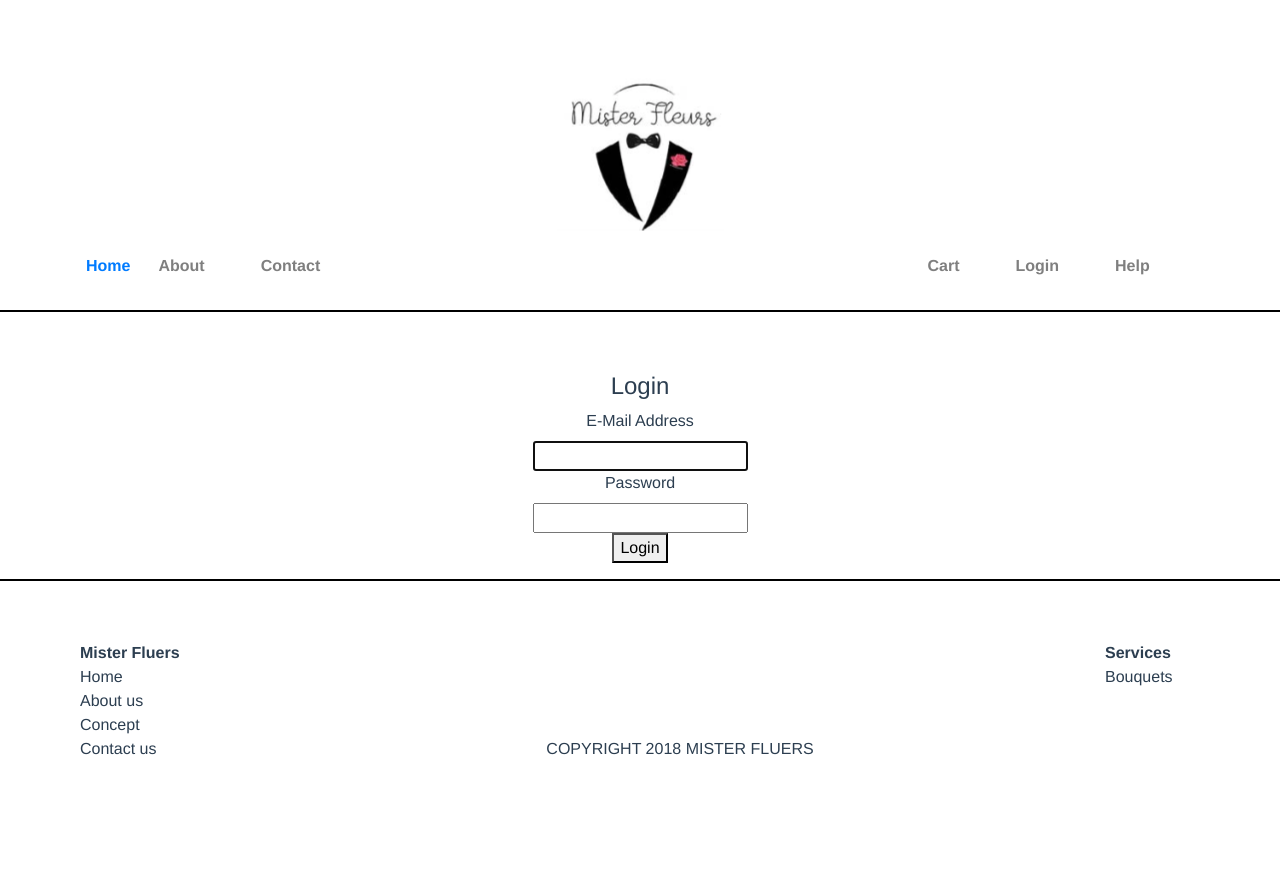
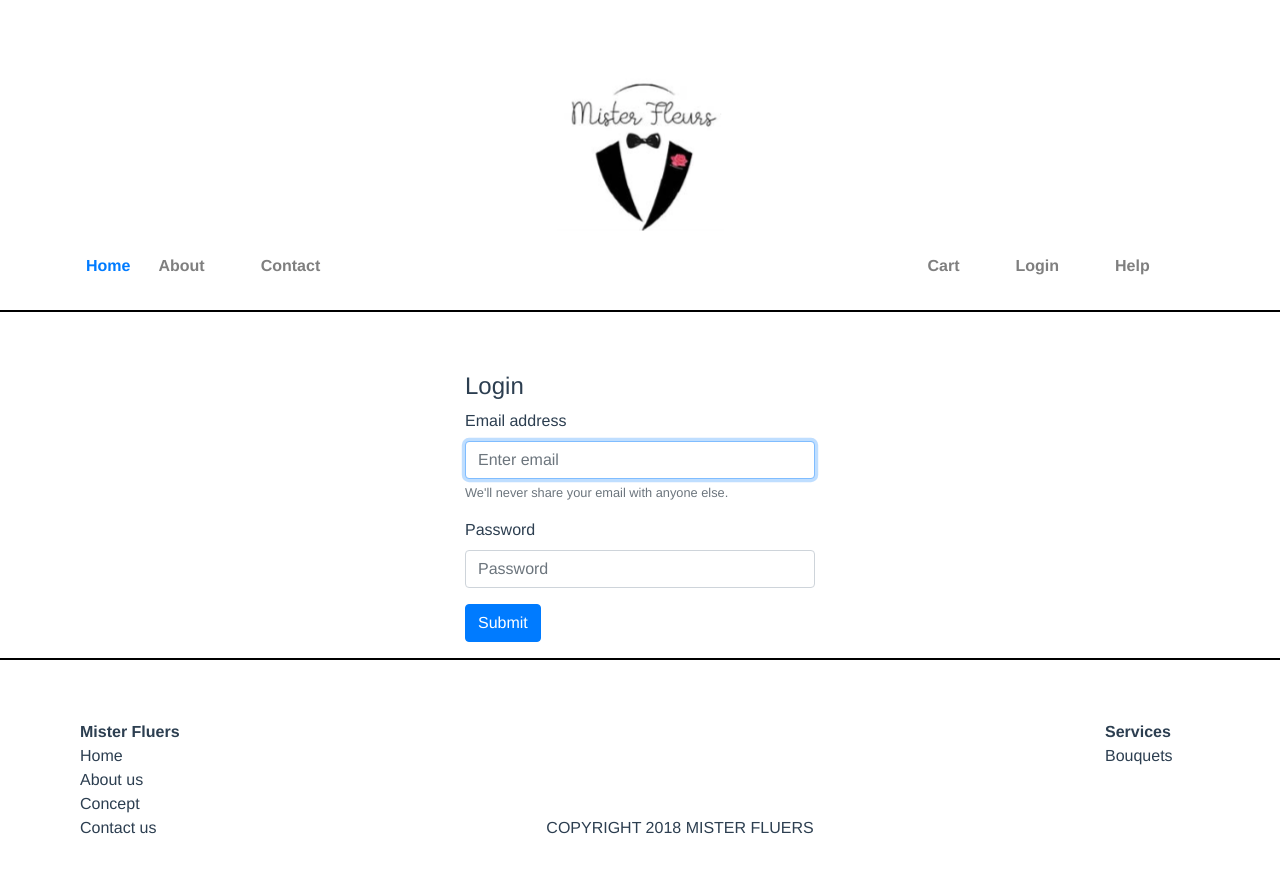
Before and after one commit to mkabage/mister-fleurs, a Vue app: page /login in a window 1280 px wide. Shown: the top 872 px of the page. Built offline with nearby package versions, Linux system fonts and the light colour scheme.

Commit message:
Added login page design

```diff
--- a/src/components/Home.vue
+++ b/src/components/Home.vue
@@ -33,7 +33,7 @@
         <div>
           <a class="text-info" v-on:click="addToCart(product)"> Add</a>
           <span style="margin: 0 15px;">{{productsCount[product.name] || 0}}</span>
-          <a class="text-info" v-on:click="removeFromCart(product)"> Remove</a>
+          <a class="text-info" v-if="invalidEmail" v-on:click="removeFromCart(product)"> Remove</a>
         </div>
       </div>
     </div>
--- a/src/components/Login.vue
+++ b/src/components/Login.vue
@@ -1,23 +1,27 @@
 <template>
-    <div>
-        <h4>Login</h4>
-        <form>
-            <label for="email" >E-Mail Address</label>
-            <div>
-                <input id="email" type="email" v-model="email" required autofocus>
+    <div class="container">
+        <div class="row" id="login-form">
+            <div class="col-md-4 offset-md-4">
+                <h4>Login</h4>
+                <form>
+                    <div class="form-group">
+                        <label for="email">Email address</label>
+                        <input autofocus type="email" v-model="email" class="form-control" id="email" aria-describedby="emailHelp" placeholder="Enter email">
+                        <small v-if="invalidEmail" class="text-danger">Invalid email</small>
+                        <small id="emailHelp" class="form-text text-muted">We'll never share your email with anyone else.</small>
+                    </div>
+                    <div class="form-group">
+                        <label for="password">Password</label>
+                        <input type="password" v-model="password" class="form-control" id="password" placeholder="Password">
+                    </div>
+                    <!-- <div class="form-group form-check">
+                        <input type="checkbox" class="form-check-input" id="exampleCheck1">
+                        <label class="form-check-label" for="exampleCheck1">Check me out</label>
+                    </div> -->
+                    <button type="submit" @click="handleSubmit" class="btn btn-primary">Submit</button>
+                </form>
             </div>
-            <div>
-                <label for="password" >Password</label>
-                <div>
-                    <input id="password" type="password" v-model="password" required>
-                </div>
             </div>
-            <div>
-                <button type="submit" @click="handleSubmit">
-                    Login
-                </button>
-            </div>
-        </form>
     </div>
 </template>
 
@@ -26,13 +30,16 @@
         data(){
             return {
                 email : "",
-                password : ""
+                password : "",
+                invalidEmail: false
             }
         },
         methods : {
             handleSubmit(e){
                 e.preventDefault()
-                if (this.password.length > 0) {
+                const emailRegex = /^(([^<>()\[\]\\.,;:\s@"]+(\.[^<>()\[\]\\.,;:\s@"]+)*)|(".+"))@((\[[0-9]{1,3}\.[0-9]{1,3}\.[0-9]{1,3}\.[0-9]{1,3}])|(([a-zA-Z\-0-9]+\.)+[a-zA-Z]{2,}))$/;
+
+                if(emailRegex.test(this.email) && this.password.length > 0){
                     this.$http.post('http://localhost:3000/login', {
                         email: this.email,
                         password: this.password
@@ -55,8 +62,11 @@
                     .catch(function (error) {
                         console.error(error.response);
                     });
+                } else {
+                    this.invalidEmail = true;
+                }
                 }
             }
         }
-    }
+
 </script>
--- a/src/main.scss
+++ b/src/main.scss
@@ -146,3 +146,7 @@ hr{
         display: block;
     }
 }
+
+#login-form{
+    text-align: left;
+}
```
